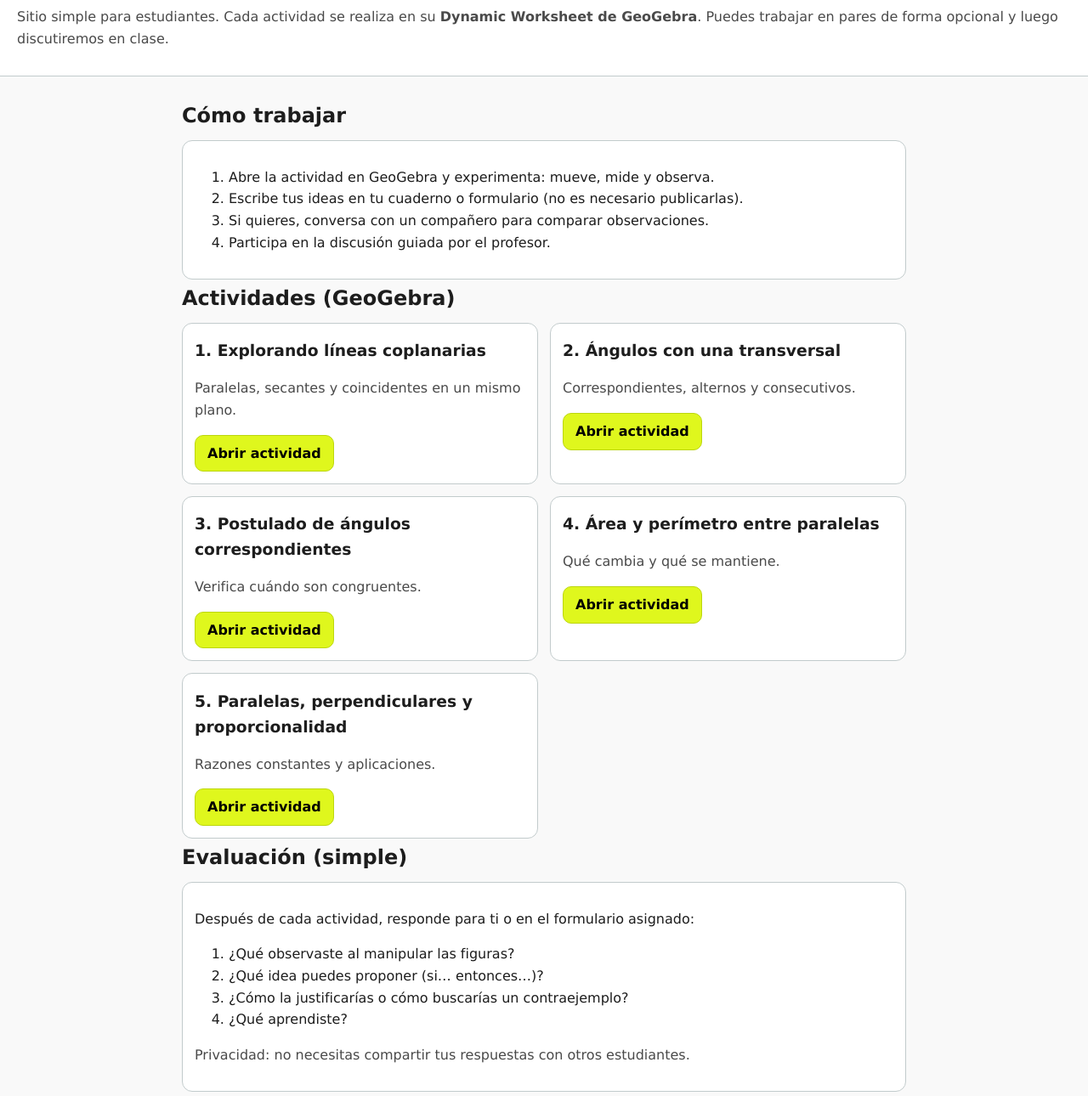
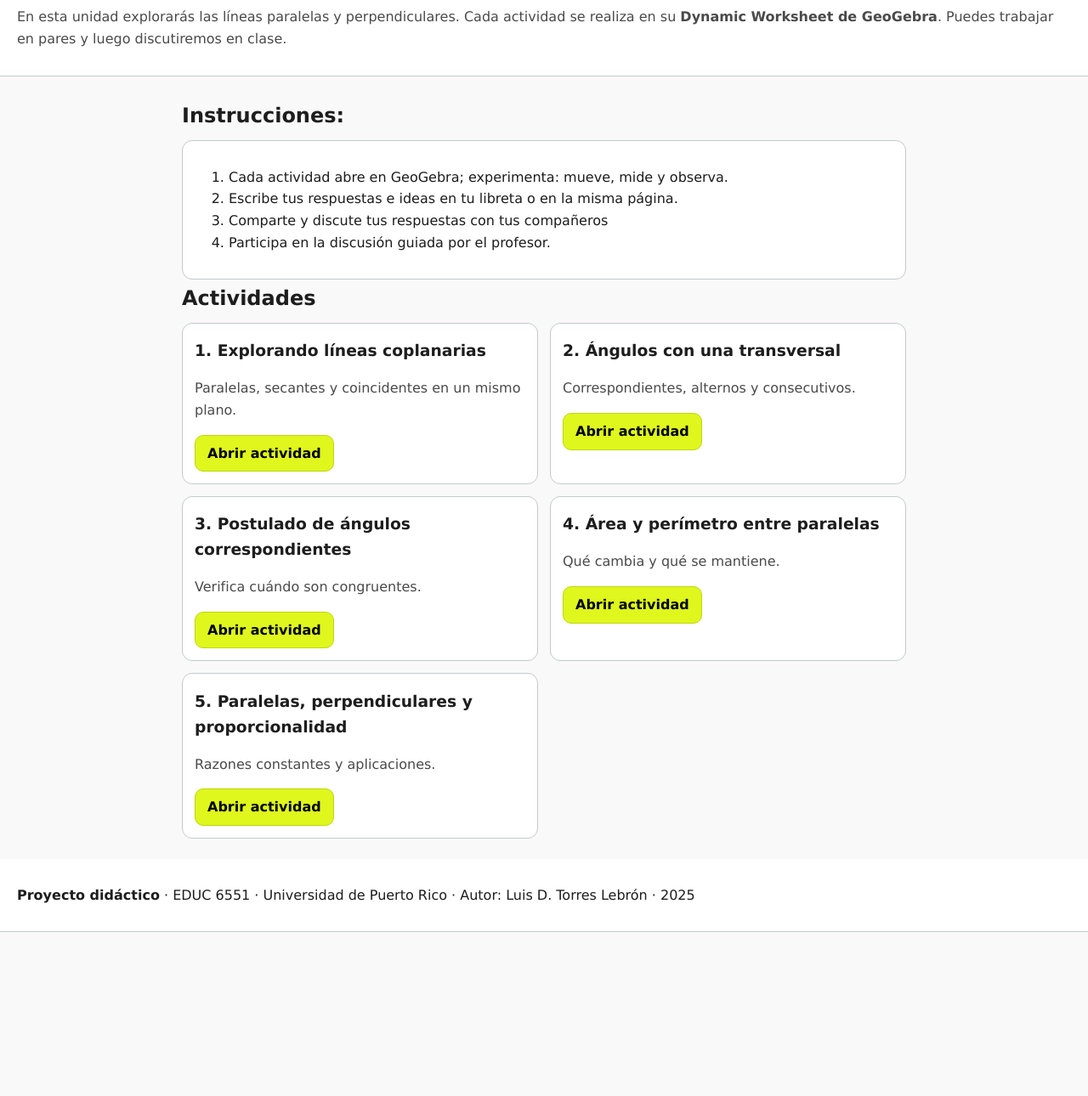
Before and after one commit to luistorres78/geometria, a plain HTML site: page index.html in a window 1280 px wide. Shown: the part 77-1367 px from the top of the page at 85% size. After the commit the page ends 1174 px from the top, so only its background shows below. Drawn offline with Linux system fonts and the light colour scheme.

Commit message:
Update index.html

```diff
--- a/index.html
+++ b/index.html
@@ -9,25 +9,25 @@
 </head>
 <body>
 <header>
-  <h1>Líneas paralelas y perpendiculares</h1>
-  <p class="muted">Sitio simple para estudiantes. Cada actividad se realiza en su <strong>Dynamic Worksheet de GeoGebra</strong>. Puedes trabajar en pares de forma opcional y luego discutiremos en clase.</p>
+  <h1>Unidad: Líneas paralelas y perpendiculares</h1>
+  <p class="muted">En esta unidad explorarás las líneas paralelas y perpendiculares. Cada actividad se realiza en su <strong>Dynamic Worksheet de GeoGebra</strong>. Puedes trabajar en pares y luego discutiremos en clase.</p>
 </header>
 
 <main>
   <section>
-    <h2>Cómo trabajar</h2>
+    <h2>Instrucciones: </h2>
     <div class="card">
       <ol>
-        <li>Abre la actividad en GeoGebra y experimenta: mueve, mide y observa.</li>
-        <li>Escribe tus ideas en tu cuaderno o formulario (no es necesario publicarlas).</li>
-        <li>Si quieres, conversa con un compañero para comparar observaciones.</li>
+        <li>Cada actividad abre en GeoGebra; experimenta: mueve, mide y observa.</li>
+        <li>Escribe tus respuestas e ideas en tu libreta o en la misma página.</li>
+        <li>Comparte y discute tus respuestas con tus compañeros</li>
         <li>Participa en la discusión guiada por el profesor.</li>
       </ol>
     </div>
   </section>
 
   <section>
-    <h2>Actividades (GeoGebra)</h2>
+    <h2>Actividades</h2>
     <div class="grid grid-2">
       <div class="card">
         <h3>1. Explorando líneas coplanarias</h3>
@@ -57,21 +57,6 @@
     </div>
   </section>
 
-  <section>
-    <h2>Evaluación (simple)</h2>
-    <div class="card">
-      <p>Después de cada actividad, responde para ti o en el formulario asignado:</p>
-      <ol>
-        <li>¿Qué observaste al manipular las figuras?</li>
-        <li>¿Qué idea puedes proponer (si… entonces…)?</li>
-        <li>¿Cómo la justificarías o cómo buscarías un contraejemplo?</li>
-        <li>¿Qué aprendiste?</li>
-      </ol>
-      <p class="muted">Privacidad: no necesitas compartir tus respuestas con otros estudiantes.</p>
-      <!-- Opcional: enlaza tu Form aquí -->
-      <!-- <a class="btn" target="_blank" rel="noopener noreferrer" href="https://forms.gle/TU_FORM">Abrir formulario</a> -->
-    </div>
-  </section>
 </main>
 
 <footer>
```
